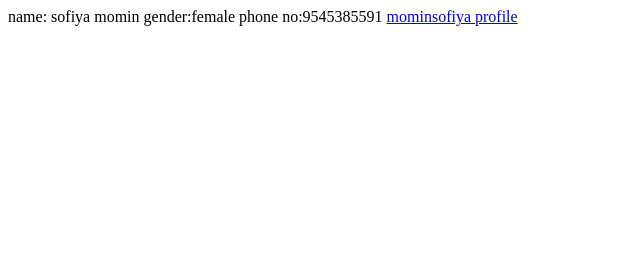
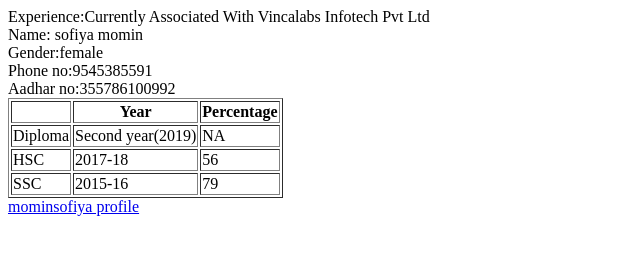
Before and after one commit to mominsofiya/-profile, a plain HTML site: page profile/index.html in a window 1280 px wide. Shown: the whole page, without its empty margins (0-640 px from the left). Drawn offline with Linux system fonts and the light colour scheme.

Commit message:
Update index.html

```diff
--- a/profile/index.html
+++ b/profile/index.html
@@ -3,9 +3,17 @@
 <title>profile</title>
 </head>
 <body>
-name: sofiya momin
-gender:female
-phone no:9545385591
+Experience:Currently Associated With Vincalabs Infotech Pvt Ltd<br>
+Name: sofiya momin<br>
+Gender:female<br>
+Phone no:9545385591<br>
+Aadhar no:355786100992<br>
+  <table border="1">
+<tr><th><Qualification</th><th>Year</th><th>Percentage</th>
+<tr><td>Diploma</td><td>Second year(2019)</td><td>NA</td>
+<tr><td>HSC</td><td>2017-18</td><td>56</td>
+<tr><td>SSC</td><td>2015-16</td><td>79</td></tr>
+  </table>
 <a href=" https://mominsofiya.github.io/Profile/">mominsofiya profile</a>
 </body>
 </html>
```
